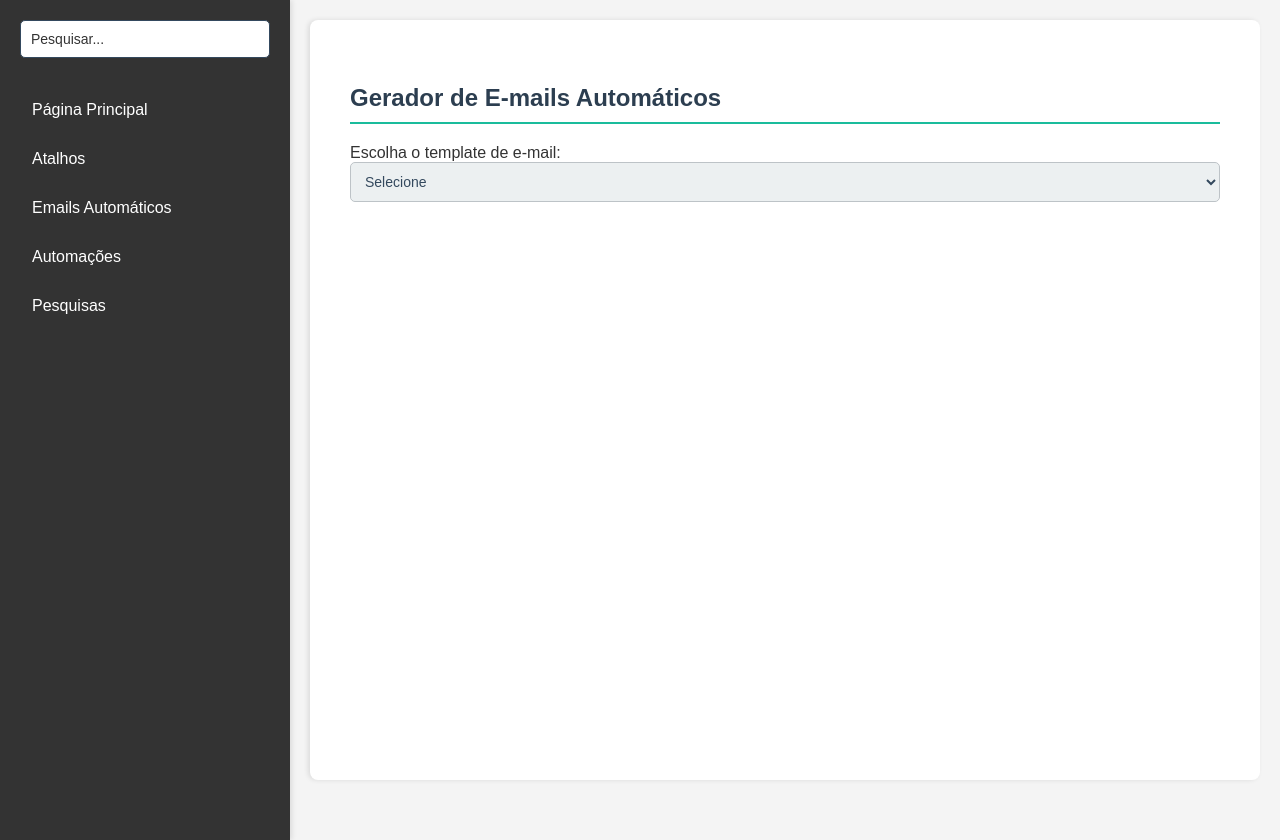
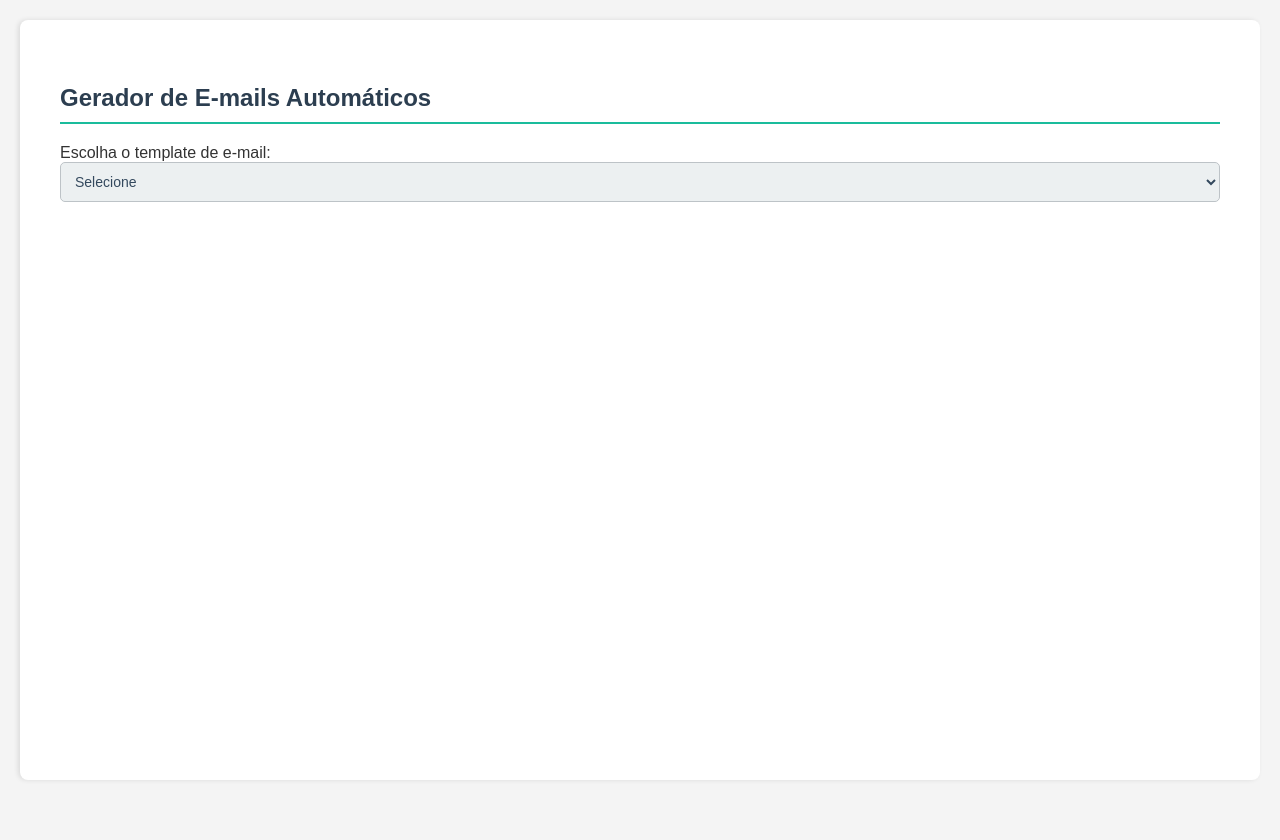
Before and after one commit to OwnerClaim/Wdc-Ajudas-Codes, a plain HTML site: page emails.html in a window 1280 px wide. After the commit the page ends 800 px from the top, so only its background shows below. Drawn offline with Linux system fonts and the light colour scheme.

Commit message:
Update emails.html

```diff
--- a/emails.html
+++ b/emails.html
@@ -9,23 +9,6 @@
     <link rel="icon" href="imgs/wdc.png" type="image/x-icon">
 </head>
 <body>
-    <div class="container">
-        <!-- Barra lateral esquerda -->
-        <div class="sidebar">
-            <!-- Campo de pesquisa -->
-            <input type="text" placeholder="Pesquisar..." class="search-bar">
-
-            <!-- Navegação -->
-            <nav class="nav">
-                <ul>
-                    <li><a href="index.html">Página Principal</a></li>
-                    <li><a href="atalhos.html">Atalhos</a></li>
-                    <li><a href="emails.html">Emails Automáticos</a></li>
-                    <li><a href="automacoes.html">Automações</a></li>
-                    <li><a href="pesquisas.html">Pesquisas</a></li>
-                </ul>
-            </nav>
-        </div>
 
         <!-- Conteúdo principal -->
         <div class="content">
```
